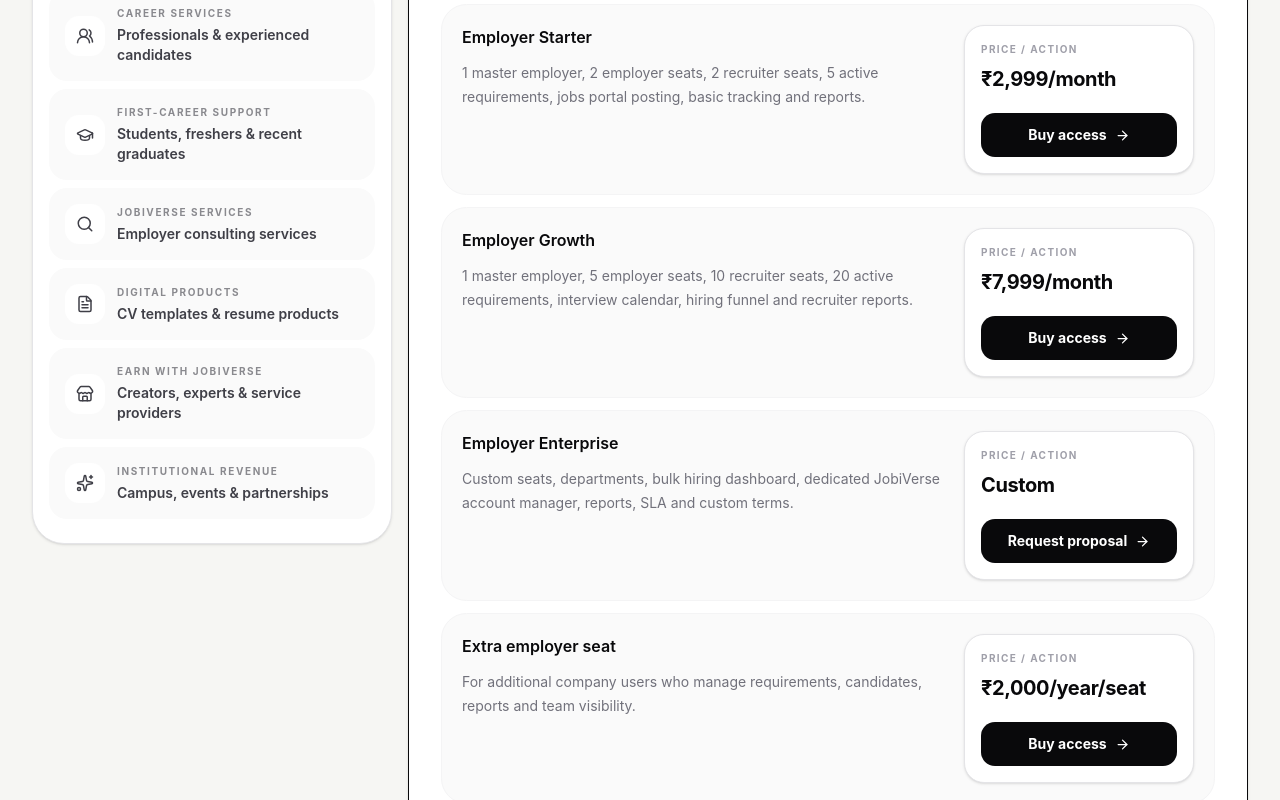
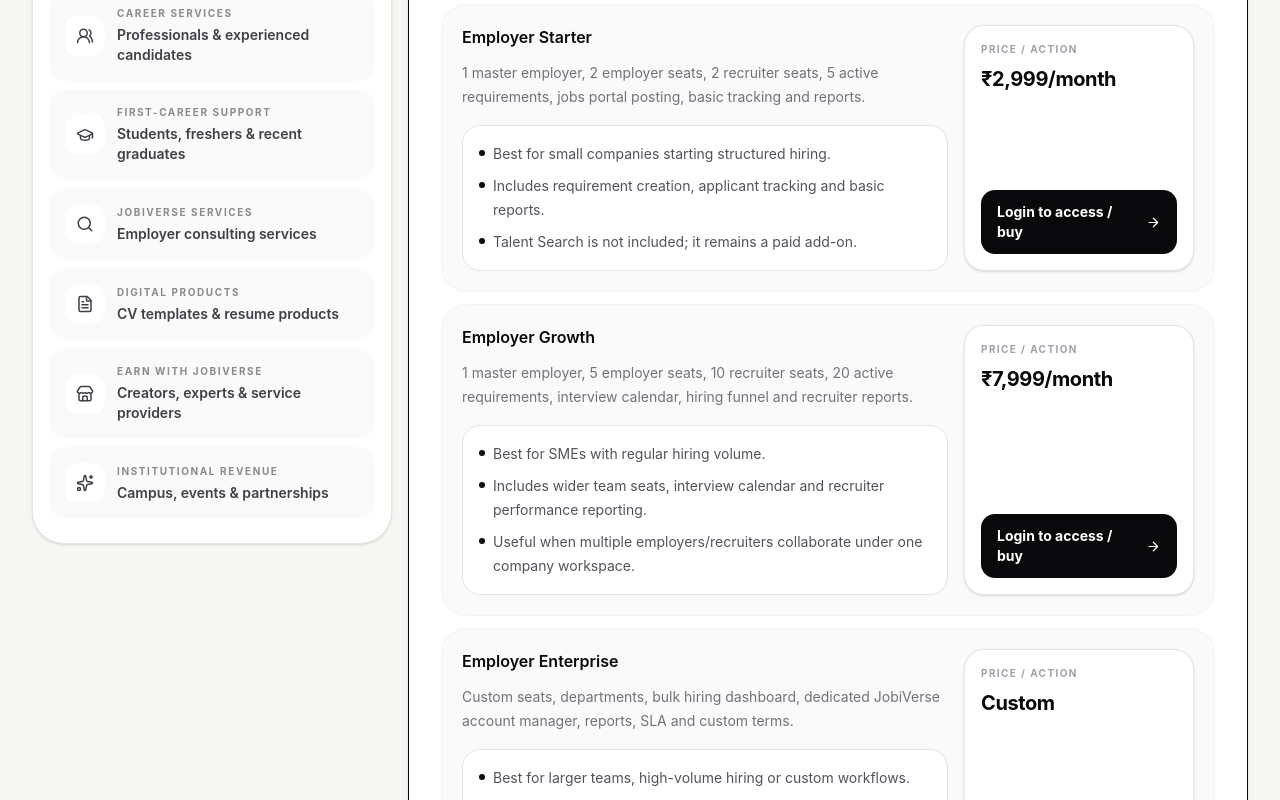
Before and after one commit to jobiverse2026/jobiverse, a Next.js app: page /pricing in a window 1280 px wide. Shown: the part 920-1720 px from the top of the page. Built offline with nearby package versions, Linux system fonts and the light colour scheme; no server answers.

Commit message:
fix: route pricing actions to exact offers

```diff
--- a/components/pricing/PricingExplorer.tsx
+++ b/components/pricing/PricingExplorer.tsx
@@ -3,6 +3,7 @@
 import { useState, type ElementType } from "react";
 import Link from "next/link";
 import { ArrowRight, BadgeIndianRupee, BriefcaseBusiness, ChevronDown, CircleDollarSign, FileText, GraduationCap, Search, Sparkles, Store, UsersRound } from "lucide-react";
+import { serviceSlugForCategory } from "@/lib/marketplace/category-map";
 
 type PricingItem = {
   name: string;
@@ -10,6 +11,7 @@
   note: string;
   href?: string;
   action?: string;
+  details?: string[];
 };
 
 type PricingSection = {
@@ -30,12 +32,12 @@
     description: "For companies that want hiring workspace access, team seats, reports and controlled recruitment operations.",
     icon: BriefcaseBusiness,
     items: [
-      { name: "Employer Starter", price: "₹2,999/month", note: "1 master employer, 2 employer seats, 2 recruiter seats, 5 active requirements, jobs portal posting, basic tracking and reports." },
-      { name: "Employer Growth", price: "₹7,999/month", note: "1 master employer, 5 employer seats, 10 recruiter seats, 20 active requirements, interview calendar, hiring funnel and recruiter reports." },
-      { name: "Employer Enterprise", price: "Custom", note: "Custom seats, departments, bulk hiring dashboard, dedicated JobiVerse account manager, reports, SLA and custom terms." },
-      { name: "Extra employer seat", price: "₹2,000/year/seat", note: "For additional company users who manage requirements, candidates, reports and team visibility." },
-      { name: "Extra recruiter seat", price: "₹1,000/year/seat", note: "For assigned sourcing users who submit candidates and work on recruiter pipelines." },
-      { name: "Talent Search Access", price: "₹1,999/month", note: "Locked add-on. Search only Open to Work JobiVerse profiles after payment and admin approval." },
+      { name: "Employer Starter", price: "₹2,999/month", note: "1 master employer, 2 employer seats, 2 recruiter seats, 5 active requirements, jobs portal posting, basic tracking and reports.", details: ["Best for small companies starting structured hiring.", "Includes requirement creation, applicant tracking and basic reports.", "Talent Search is not included; it remains a paid add-on."] },
+      { name: "Employer Growth", price: "₹7,999/month", note: "1 master employer, 5 employer seats, 10 recruiter seats, 20 active requirements, interview calendar, hiring funnel and recruiter reports.", details: ["Best for SMEs with regular hiring volume.", "Includes wider team seats, interview calendar and recruiter performance reporting.", "Useful when multiple employers/recruiters collaborate under one company workspace."] },
+      { name: "Employer Enterprise", price: "Custom", note: "Custom seats, departments, bulk hiring dashboard, dedicated JobiVerse account manager, reports, SLA and custom terms.", details: ["Best for larger teams, high-volume hiring or custom workflows.", "Commercials, seats, support SLA and reports are finalized after a JobiVerse discussion.", "Can include dedicated account ownership and custom operating process."] },
+      { name: "Extra employer seat", price: "₹2,000/year/seat", note: "For additional company users who manage requirements, candidates, reports and team visibility.", details: ["Used when more employer-side users need controlled access.", "Master employer/admin can control access based on seat limits.", "Invited employer access stays restricted as per company rules."] },
+      { name: "Extra recruiter seat", price: "₹1,000/year/seat", note: "For assigned sourcing users who submit candidates and work on recruiter pipelines.", details: ["Used when the company needs more recruiter users.", "Recruiters can work on assigned requirements and submit candidates.", "Recruiter access stays separate from employer/admin access."] },
+      { name: "Talent Search Access", price: "₹1,999/month", note: "Locked add-on. Search only Open to Work JobiVerse profiles after payment and admin approval.", details: ["Unlocks searchable open-to-work talent profiles.", "Includes filters like skills, location, experience and notice period.", "Access starts only after payment and JobiVerse admin approval."] },
     ],
     footer: "Recruitment success fee is separate from SaaS/workspace subscriptions.",
   },
@@ -170,22 +172,26 @@
 function pricingAction(sectionId: string, item: PricingItem) {
   const name = item.name.toLowerCase();
   const price = item.price.toLowerCase();
+  const marketplaceServiceHref = (category: string) => `/marketplace/services/${serviceSlugForCategory(category)}?type=${encodeURIComponent(category)}`;
   if (price.includes("coming soon") || name.includes("ai ") || name.includes("ats compatibility")) {
     return { label: "Coming soon", href: "", disabled: true };
   }
   if (item.href) return { label: item.action ?? "Buy now", href: item.href, disabled: false };
-  if (sectionId === "employers") return { label: item.price === "Custom" ? "Request proposal" : "Buy access", href: "/plans", disabled: false };
+  if (sectionId === "employers") return { label: item.price === "Custom" ? "Login to request proposal" : "Login to access / buy", href: "/plans", disabled: false };
   if (sectionId === "hiring-fees") {
     if (name.includes("referral")) return { label: "Start referral", href: "/referrals", disabled: false };
     return { label: item.price.includes("%") || item.price === "Custom" || item.price.includes("Negotiable") ? "Start request" : "Buy now", href: "/employers/requirements/new", disabled: false };
   }
   if (sectionId === "professionals") {
     if (name.includes("career free") || name.includes("career plus") || name.includes("career pro")) return { label: item.price === "Free" ? "Activate free" : "Buy plan", href: "/plans", disabled: false };
-    return { label: "Book service", href: "/marketplace?audience=professional", disabled: false };
+    return { label: "Book service", href: marketplaceServiceHref(item.name), disabled: false };
   }
-  if (sectionId === "students") return { label: "Book service", href: "/marketplace?audience=student", disabled: false };
-  if (sectionId === "employer-services") return { label: "Book service", href: "/marketplace?audience=employer", disabled: false };
-  if (sectionId === "cv-templates") return { label: "View templates", href: "/candidates/resume-builder", disabled: false };
+  if (sectionId === "students") return { label: "Book service", href: marketplaceServiceHref(item.name), disabled: false };
+  if (sectionId === "employer-services") return { label: "Book service", href: marketplaceServiceHref(item.name), disabled: false };
+  if (sectionId === "cv-templates") {
+    if (name.includes("jobiverse editable")) return { label: "View templates", href: marketplaceServiceHref("Editable CV Template"), disabled: false };
+    return { label: "View templates", href: "/candidates/resume-builder", disabled: false };
+  }
   if (sectionId === "creators") {
     if (name.includes("creator account")) return { label: "Start earning", href: "/earn-with-jobiverse", disabled: false };
     return { label: "Feature service", href: "/earn-with-jobiverse/dashboard/services", disabled: false };
@@ -272,6 +278,16 @@
       <div>
         <h3 className="font-semibold text-zinc-950">{item.name}</h3>
         <p className="mt-3 text-sm leading-6 text-zinc-500">{item.note}</p>
+        {!!item.details?.length && (
+          <div className="mt-4 grid gap-2 rounded-2xl border border-zinc-200 bg-white p-4">
+            {item.details.map((detail) => (
+              <p key={detail} className="flex gap-2 text-sm leading-6 text-zinc-600">
+                <span className="mt-2 h-1.5 w-1.5 shrink-0 rounded-full bg-zinc-950" />
+                {detail}
+              </p>
+            ))}
+          </div>
+        )}
       </div>
       <div className="flex flex-col justify-between rounded-[1.25rem] border border-zinc-200 bg-white p-4 shadow-sm">
         <div>
```
